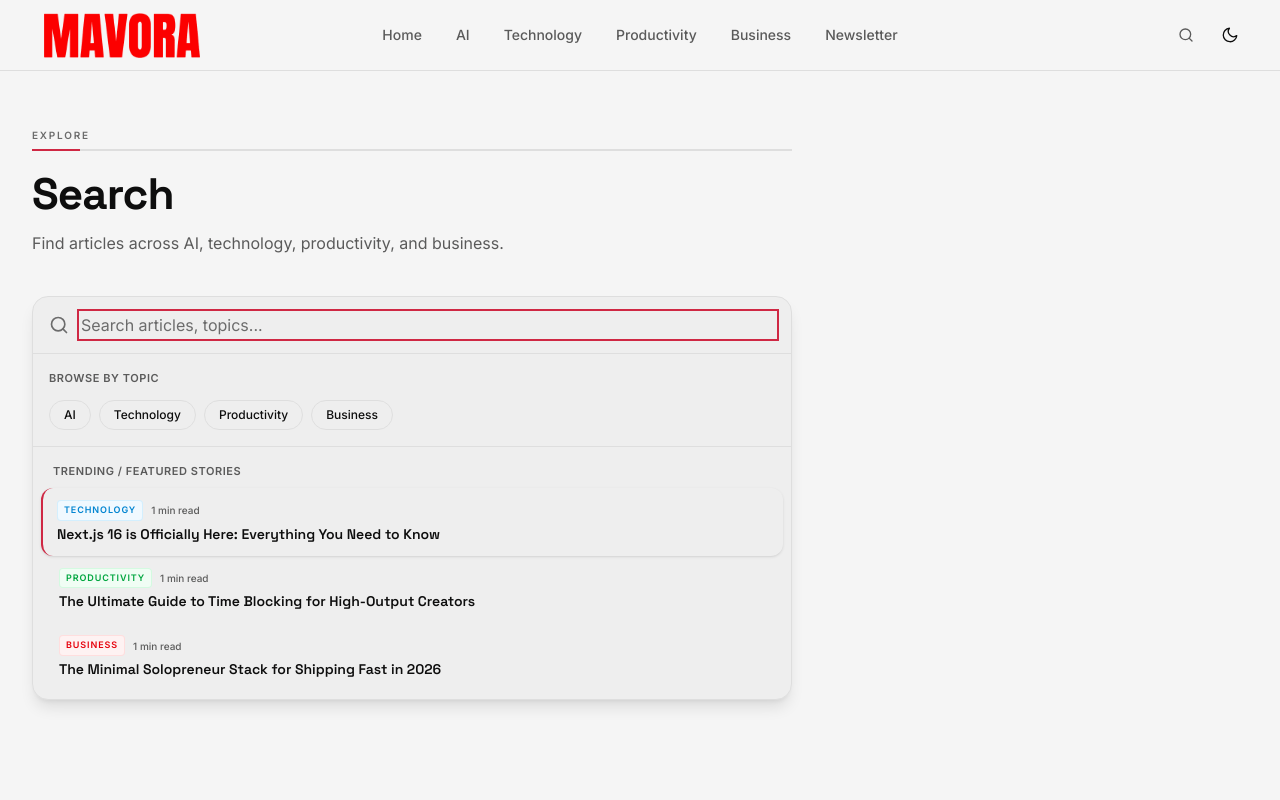
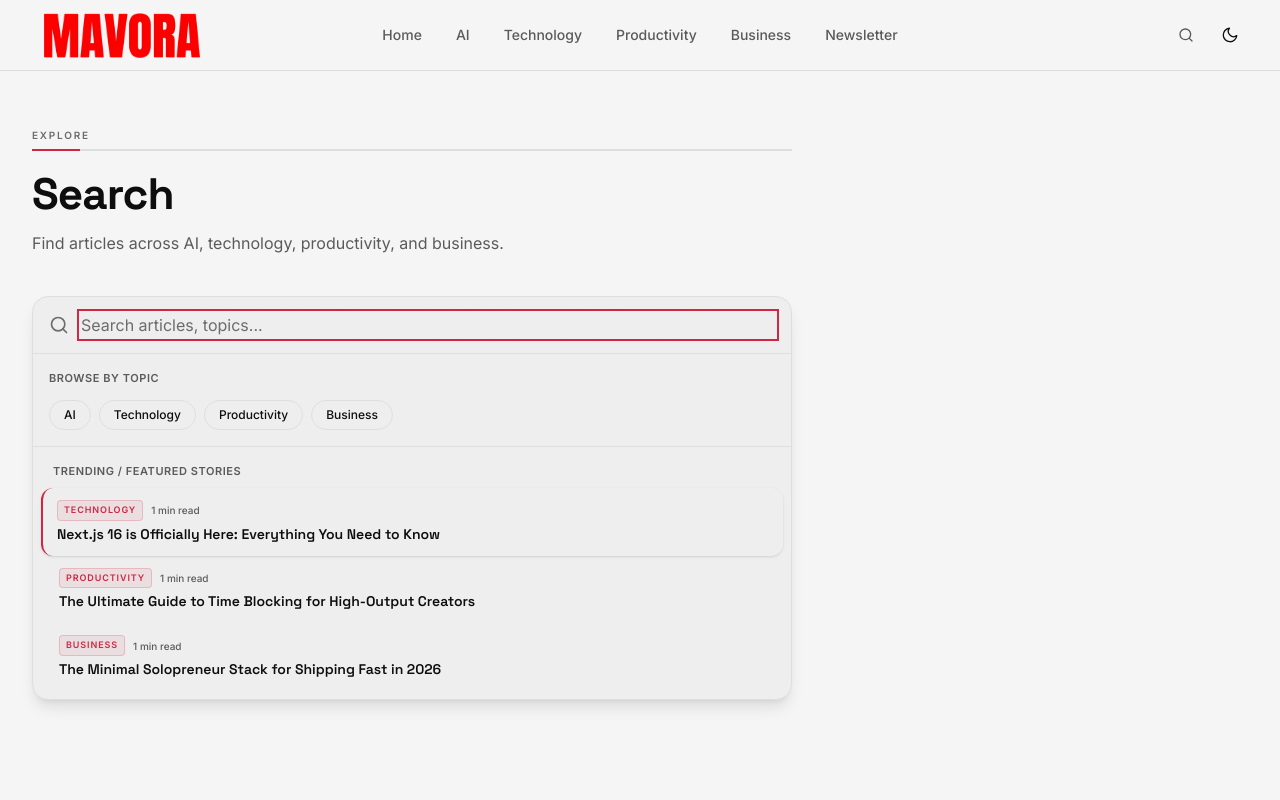
Before and after one commit to SoujanyaDasRoy/Mavora, a Next.js app: page /search in a window 1280 px wide. Shown: the top 800 px of the page. Built offline with nearby package versions, Linux system fonts and the light colour scheme.

Commit message:
design: redesign search, consolidate result items, add loading skeletons and query URL pre-population

```diff
--- a/app/search/page.tsx
+++ b/app/search/page.tsx
@@ -2,7 +2,16 @@ import { SearchBox } from '@/components/SearchBox'
 import { Container } from '@/components/Container'
 import { PageHeader } from '@/components/PageHeader'
 
-export default function SearchPage() {
+export const dynamic = 'force-static'
+
+export default async function SearchPage({
+  searchParams,
+}: {
+  searchParams: Promise<{ q?: string }>
+}) {
+  const { q } = await searchParams
+  const initialQuery = q ?? ''
+
   return (
     <main>
       <Container narrow className="pb-16">
@@ -11,7 +20,7 @@ export default function SearchPage() {
           title="Search"
           dek="Find articles across AI, technology, productivity, and business."
         />
-        <SearchBox />
+        <SearchBox query={initialQuery} />
       </Container>
     </main>
   )
--- a/components/SearchBox.tsx
+++ b/components/SearchBox.tsx
@@ -18,6 +18,108 @@ export interface SearchBoxProps {
   activeIndex?: number
   setActiveIndex?: (index: number) => void
   onSelect?: (entry: SearchEntry) => void
+}
+
+interface SearchResultItemProps {
+  entry: SearchEntry
+  isActive: boolean
+  onClick: () => void
+  onMouseEnter: () => void
+  query: string
+  variant: 'overlay' | 'inline'
+}
+
+function SearchResultItem({
+  entry,
+  isActive,
+  onClick,
+  onMouseEnter,
+  query,
+  variant,
+}: SearchResultItemProps) {
+  const badgeClass = cn(
+    'font-semibold uppercase tracking-widest rounded border shrink-0',
+    'text-[var(--color-accent)] bg-[var(--color-accent)]/8 border-[var(--color-accent)]/20',
+    variant === 'overlay' ? 'text-[10px] px-2 py-0.5' : 'text-[9px] px-1.5 py-0.5'
+  )
+
+  const highlightText = (text: string, q: string) => {
+    if (!q.trim()) return <span>{text}</span>
+    const parts = text.split(new RegExp(`(${escapeRegExp(q)})`, 'gi'))
+    return (
+      <span>
+        {parts.map((part, i) =>
+          part.toLowerCase() === q.toLowerCase() ? (
+            <strong key={i} className="font-bold text-[var(--color-accent)]">
+              {part}
+            </strong>
+          ) : (
+            part
+          )
+        )}
+      </span>
+    )
+  }
+
+  if (variant === 'overlay') {
+    return (
+      <button
+        onClick={onClick}
+        onMouseEnter={onMouseEnter}
+        className={cn(
+          'w-full text-left flex flex-col gap-2 rounded-2xl p-6 transition-all duration-300 outline-none border border-transparent',
+          isActive
+            ? 'bg-[var(--color-bg-secondary)] border-[var(--color-border)] shadow-sm'
+            : 'hover:bg-[var(--color-bg-secondary)]/30'
+        )}
+      >
+        <div className="flex items-center gap-3">
+          <span className={badgeClass}>
+            {PILLAR_LABELS[entry.pillar as keyof typeof PILLAR_LABELS] ?? entry.pillar}
+          </span>
+          <span className="text-xs text-[var(--color-fg-muted)] font-medium">
+            {entry.readingTime} min read
+          </span>
+        </div>
+        <h3 className="font-display font-bold text-xl md:text-2xl leading-snug text-[var(--color-fg)]">
+          {highlightText(entry.title, query)}
+        </h3>
+        {entry.description && (
+          <p className="text-sm md:text-base text-[var(--color-fg-muted)] line-clamp-2">
+            {highlightText(entry.description, query)}
+          </p>
+        )}
+      </button>
+    )
+  }
+
+  // Inline variant
+  return (
+    <button
+      onClick={onClick}
+      onMouseEnter={onMouseEnter}
+      className={cn(
+        'w-full text-left flex items-start gap-3 rounded-xl px-4 py-3 transition-all duration-150 outline-none',
+        isActive
+          ? 'bg-[var(--color-bg-secondary)] shadow-sm border-l-2 border-[var(--color-accent)] pl-3.5'
+          : 'hover:bg-[var(--color-bg-secondary)]/40 border-l-2 border-transparent'
+      )}
+    >
+      <div className="flex-1 min-w-0">
+        <div className="flex items-center gap-2 mb-1">
+          <span className={badgeClass}>
+            {PILLAR_LABELS[entry.pillar as keyof typeof PILLAR_LABELS] ?? entry.pillar}
+          </span>
+          <span className="text-[10px] text-[var(--color-fg-muted)] font-medium">
+            {entry.readingTime} min read
+          </span>
+        </div>
+        <span className="font-display font-semibold text-sm leading-snug text-[var(--color-fg)] block">
+          {highlightText(entry.title, query)}
+        </span>
+      </div>
+    </button>
+  )
 }
 
 export function SearchBox({
@@ -64,8 +166,26 @@ export function SearchBox({
     return () => controller.abort()
   }, [shouldFetch])
 
+  // Set initial query from URL search params on client mount for static HTML export compatibility
+  useEffect(() => {
+    if (typeof window !== 'undefined') {
+      const params = new URLSearchParams(window.location.search)
+      const q = params.get('q')
+      if (q) {
+        setInternalQuery(q)
+      }
+    }
+  }, [])
+
+  // Initial State: If the query prop is passed, initialize internalQuery state with it using a useEffect
+  useEffect(() => {
+    if (propQuery !== undefined) {
+      setInternalQuery(propQuery)
+    }
+  }, [propQuery])
+
   // Resolve which values to use: props or internal state
-  const query = propQuery !== undefined ? propQuery : internalQuery
+  const query = internalQuery
   const status = propStatus !== undefined ? propStatus : internalStatus
   const index = propIndex !== undefined ? propIndex : internalIndex
   const activeIndex = propActiveIndex !== undefined ? propActiveIndex : internalActiveIndex
@@ -82,10 +202,8 @@ export function SearchBox({
 
   // Reset active index when query changes
   useEffect(() => {
-    if (propQuery === undefined) {
     setInternalActiveIndex(0)
-    }
-  }, [query, propQuery])
+  }, [query])
 
   // Prevent background scrolling when overlay is open
   useEffect(() => {
@@ -151,25 +269,6 @@ export function SearchBox({
     }
   }
 
-  // Highlight matches function
-  const highlightText = (text: string, q: string) => {
-    if (!q.trim()) return <span>{text}</span>
-    const parts = text.split(new RegExp(`(${escapeRegExp(q)})`, 'gi'))
-    return (
-      <span>
-        {parts.map((part, i) =>
-          part.toLowerCase() === q.toLowerCase() ? (
-            <strong key={i} className="font-bold text-[var(--color-accent)]">
-              {part}
-            </strong>
-          ) : (
-            part
-          )
-        )}
-      </span>
-    )
-  }
-
   // If not inline and not open, don't render anything
   if (!inline && !isOpen) return null
 
@@ -181,7 +280,7 @@ export function SearchBox({
           {/* Top layout: Giant input and close button */}
           <div className="flex items-center justify-between border-b border-[var(--color-border)] pb-6 md:pb-8 gap-6">
             <div className="flex-1 flex items-center gap-4">
-              <Search className="size-8 md:size-12 text-[var(--color-fg-subtle)] shrink-0" />
+              <Search className="size-8 md:size-10 text-[var(--color-fg-subtle)] shrink-0" />
               <input
                 ref={inputRef}
                 type="text"
@@ -192,7 +291,7 @@ export function SearchBox({
                 }}
                 onKeyDown={handleKeyDown}
                 placeholder="Search articles, topics..."
-                className="w-full bg-transparent outline-none text-3xl md:text-5xl font-extrabold text-[var(--color-fg)] placeholder:text-[var(--color-fg-subtle)] border-none focus:ring-0 p-0"
+                className="w-full bg-transparent outline-none text-2xl md:text-3xl font-bold text-[var(--color-fg)] placeholder:text-[var(--color-fg-subtle)] border-none focus:ring-0 p-0"
               />
             </div>
             <button
@@ -218,10 +317,21 @@ export function SearchBox({
               ) : (
                 <div className="flex flex-col gap-6">
                   {status === 'loading' && (
-                    <p className="text-[var(--color-fg-muted)] text-lg py-12 flex items-center gap-3">
-                      <span className="animate-spin rounded-full h-5 w-5 border-2 border-[var(--color-accent)] border-t-transparent" />
-                      Loading index…
-                    </p>
+                    <div className="flex flex-col gap-6 w-full animate-pulse">
+                      {[1, 2, 3].map((n) => (
+                        <div
+                          key={n}
+                          className="w-full flex flex-col gap-3 rounded-2xl p-6 border border-[var(--color-border)]/40 bg-[var(--color-bg-secondary)]/20"
+                        >
+                          <div className="flex items-center gap-3">
+                            <div className="h-5 w-20 bg-[var(--color-border)]/60 rounded" />
+                            <div className="h-4 w-16 bg-[var(--color-border)]/40 rounded" />
+                          </div>
+                          <div className="h-7 w-3/4 bg-[var(--color-border)]/60 rounded mt-1" />
+                          <div className="h-4 w-5/6 bg-[var(--color-border)]/40 rounded" />
+                        </div>
+                      ))}
+                    </div>
                   )}
                   {status === 'error' && (
                     <p className="text-[var(--color-fg-muted)] text-lg py-12">
@@ -234,104 +344,42 @@ export function SearchBox({
                     </p>
                   )}
                   {status === 'ready' &&
-                    results.map((entry, i) => {
-                      const isActive = i === activeIndex
-                      return (
-                        <button
+                    results.map((entry, i) => (
+                      <SearchResultItem
                         key={`${entry.pillar}-${entry.slug}`}
+                        entry={entry}
+                        isActive={i === activeIndex}
                         onClick={() => handleSelect(entry)}
                         onMouseEnter={() => setActiveIndex(i)}
-                          className={cn(
-                            'w-full text-left flex flex-col gap-2 rounded-2xl p-6 transition-all duration-300 outline-none border border-transparent',
-                            isActive
-                              ? 'bg-[var(--color-bg-secondary)] border-[var(--color-border)] shadow-sm'
-                              : 'hover:bg-[var(--color-bg-secondary)]/30'
-                          )}
-                        >
-                          <div className="flex items-center gap-3">
-                            <span className={cn(
-                              "text-[10px] font-semibold uppercase tracking-widest px-2 py-0.5 rounded border shrink-0",
-                              entry.pillar === 'ai' && "text-purple-600 dark:text-purple-400 bg-purple-50 dark:bg-purple-950/30 border-purple-200/50 dark:border-purple-900/30",
-                              entry.pillar === 'technology' && "text-sky-600 dark:text-sky-400 bg-sky-50 dark:bg-sky-950/30 border-sky-200/50 dark:border-sky-900/30",
-                              entry.pillar === 'productivity' && "text-green-600 dark:text-green-400 bg-green-50 dark:bg-green-950/30 border-green-200/50 dark:border-green-900/30",
-                              entry.pillar === 'business' && "text-red-600 dark:text-red-400 bg-red-50 dark:bg-red-950/30 border-red-200/50 dark:border-red-900/30"
-                            )}>
-                              {PILLAR_LABELS[entry.pillar as keyof typeof PILLAR_LABELS] ?? entry.pillar}
-                            </span>
-                            <span className="text-xs text-[var(--color-fg-muted)] font-medium">
-                              {entry.readingTime} min read
-                            </span>
-                          </div>
-                          <h3 className="font-display font-bold text-xl md:text-2xl leading-snug text-[var(--color-fg)]">
-                            {highlightText(entry.title, query)}
-                          </h3>
-                          {entry.description && (
-                            <p className="text-sm md:text-base text-[var(--color-fg-muted)] line-clamp-2">
-                              {highlightText(entry.description, query)}
-                            </p>
-                          )}
-                        </button>
-                      )
-                    })}
+                        query={query}
+                        variant="overlay"
+                      />
+                    ))}
                 </div>
               )}
             </div>
 
             {/* Right side: Discovery */}
-            <div className="flex flex-col gap-10 border-t md:border-t-0 md:border-l border-[var(--color-border)] pt-10 md:pt-0 md:pl-10">
-              {/* Browse by Topic */}
-              <div>
-                <h3 className="text-xs font-bold text-[var(--color-fg-muted)] uppercase tracking-wider mb-4 font-display">
-                  Browse by Topic
-                </h3>
+            <div className="flex flex-col gap-6 border-t md:border-t-0 md:border-l border-[var(--color-border)] pt-10 md:pt-0 md:pl-10">
               <div className="flex flex-wrap gap-2.5">
-                  {PILLARS.map((pillar) => (
+                {PILLARS.map((pillar) => {
+                  const count = index.filter((p) => p.pillar === pillar).length
+                  return (
                     <button
                       key={pillar}
                       onClick={() => {
                         onClose?.()
                         router.push(`/${pillar}`)
                       }}
-                      className="px-4 py-2 rounded-full text-sm font-medium bg-[var(--color-bg-secondary)] hover:bg-[var(--color-bg-tertiary)] border border-[var(--color-border)] text-[var(--color-fg)] transition-all hover:scale-[1.03] duration-150"
+                      className="px-4 py-2 rounded-full text-sm font-medium bg-[var(--color-bg-secondary)] hover:bg-[var(--color-bg-tertiary)] border border-[var(--color-border)] text-[var(--color-fg)] transition-all hover:scale-[1.03] duration-150 flex items-center gap-2"
                     >
-                      {PILLAR_LABELS[pillar]}
+                      <span>{PILLAR_LABELS[pillar]}</span>
+                      <span className="text-xs text-[var(--color-fg-muted)] font-normal px-1.5 py-0.5 rounded-full bg-[var(--color-bg)] border border-[var(--color-border)]">
+                        {count}
+                      </span>
                     </button>
-                  ))}
-                </div>
-              </div>
-
-              {/* Trending Stories */}
-              <div>
-                <h3 className="text-xs font-bold text-[var(--color-fg-muted)] uppercase tracking-wider mb-4 font-display">
-                  Trending Stories
-                </h3>
-                <div className="flex flex-col gap-5">
-                  {index.slice(0, 3).map((entry) => (
-                    <button
-                      key={`${entry.pillar}-${entry.slug}`}
-                      onClick={() => handleSelect(entry)}
-                      className="w-full text-left group flex flex-col gap-1.5 transition-all duration-200 outline-none"
-                    >
-                      <div className="flex items-center gap-2">
-                        <span className={cn(
-                          "text-[8px] font-semibold uppercase tracking-widest px-1 py-0.2 rounded border shrink-0",
-                          entry.pillar === 'ai' && "text-purple-600 dark:text-purple-400 bg-purple-50 dark:bg-purple-950/30 border-purple-200/50 dark:border-purple-900/30",
-                          entry.pillar === 'technology' && "text-sky-600 dark:text-sky-400 bg-sky-50 dark:bg-sky-950/30 border-sky-200/50 dark:border-sky-900/30",
-                          entry.pillar === 'productivity' && "text-green-600 dark:text-green-400 bg-green-50 dark:bg-green-950/30 border-green-200/50 dark:border-green-900/30",
-                          entry.pillar === 'business' && "text-red-600 dark:text-red-400 bg-red-50 dark:bg-red-950/30 border-red-200/50 dark:border-red-900/30"
-                        )}>
-                          {PILLAR_LABELS[entry.pillar as keyof typeof PILLAR_LABELS] ?? entry.pillar}
-                        </span>
-                        <span className="text-[10px] text-[var(--color-fg-muted)] font-medium">
-                          {entry.readingTime} min read
-                        </span>
-                      </div>
-                      <h4 className="font-display font-semibold text-sm leading-snug text-[var(--color-fg)] group-hover:text-[var(--color-accent)] transition-colors line-clamp-2">
-                        {entry.title}
-                      </h4>
-                    </button>
-                  ))}
-                </div>
+                  )
+                })}
               </div>
             </div>
           </div>
@@ -371,52 +419,39 @@ export function SearchBox({
             <h3 className="text-[11px] font-semibold text-[var(--color-fg-muted)] uppercase tracking-wider px-3 pt-2 pb-2">
               Trending / Featured Stories
             </h3>
-            {index.slice(0, 3).map((entry, i) => {
-              const isActive = i === activeIndex
-              return (
-                <button
+            {index.slice(0, 3).map((entry, i) => (
+              <SearchResultItem
                 key={`${entry.pillar}-${entry.slug}`}
+                entry={entry}
+                isActive={i === activeIndex}
                 onClick={() => handleSelect(entry)}
                 onMouseEnter={() => setActiveIndex(i)}
-                  className={cn(
-                    'w-full text-left flex items-start gap-3 rounded-xl px-4 py-3 transition-all duration-150 outline-none',
-                    isActive
-                      ? 'bg-[var(--color-bg-secondary)] shadow-sm border-l-2 border-[var(--color-accent)] pl-3.5'
-                      : 'hover:bg-[var(--color-bg-secondary)]/40 border-l-2 border-transparent'
-                  )}
-                >
-                  <div className="flex-1 min-w-0">
-                    <div className="flex items-center gap-2 mb-1">
-                      <span className={cn(
-                        "text-[9px] font-semibold uppercase tracking-widest px-1.5 py-0.5 rounded border shrink-0",
-                        entry.pillar === 'ai' && "text-purple-600 dark:text-purple-400 bg-purple-50 dark:bg-purple-950/30 border-purple-200/50 dark:border-purple-900/30",
-                        entry.pillar === 'technology' && "text-sky-600 dark:text-sky-400 bg-sky-50 dark:bg-sky-950/30 border-sky-200/50 dark:border-sky-900/30",
-                        entry.pillar === 'productivity' && "text-green-600 dark:text-green-400 bg-green-50 dark:bg-green-950/30 border-green-200/50 dark:border-green-900/30",
-                        entry.pillar === 'business' && "text-red-600 dark:text-red-400 bg-red-50 dark:bg-red-950/30 border-red-200/50 dark:border-red-900/30"
-                      )}>
-                        {PILLAR_LABELS[entry.pillar as keyof typeof PILLAR_LABELS] ?? entry.pillar}
-                      </span>
-                      <span className="text-[10px] text-[var(--color-fg-muted)] font-medium">
-                        {entry.readingTime} min read
-                      </span>
-                    </div>
-                    <span className="font-display font-semibold text-sm leading-snug text-[var(--color-fg)] block">
-                      {entry.title}
-                    </span>
-                  </div>
-                </button>
-              )
-            })}
+                query={query}
+                variant="inline"
+              />
+            ))}
           </div>
         </div>
       ) : (
         /* Otherwise, show filtered search results */
         <div className="p-2">
           {status === 'loading' && (
-            <p className="text-[var(--color-fg-muted)] text-sm px-3 py-8 text-center flex items-center justify-center gap-2">
-              <span className="animate-spin rounded-full h-4 w-4 border-2 border-[var(--color-accent)] border-t-transparent" />
-              Loading index…
-            </p>
+            <div className="flex flex-col gap-2 p-2 animate-pulse">
+              {[1, 2, 3].map((n) => (
+                <div
+                  key={n}
+                  className="w-full flex items-start gap-3 rounded-xl px-4 py-3 bg-[var(--color-bg-secondary)]/20 border border-[var(--color-border)]/20"
+                >
+                  <div className="flex-1 min-w-0 flex flex-col gap-2">
+                    <div className="flex items-center gap-2">
+                      <div className="h-4.5 w-16 bg-[var(--color-border)]/60 rounded" />
+                      <div className="h-3.5 w-12 bg-[var(--color-border)]/40 rounded" />
+                    </div>
+                    <div className="h-5 w-5/6 bg-[var(--color-border)]/60 rounded mt-0.5" />
+                  </div>
+                </div>
+              ))}
+            </div>
           )}
           {status === 'error' && (
             <p className="text-[var(--color-fg-muted)] text-sm px-3 py-8 text-center">
@@ -429,42 +464,17 @@ export function SearchBox({
             </p>
           )}
           {status === 'ready' &&
-            results.map((entry, i) => {
-              const isActive = i === activeIndex
-              return (
-                <button
+            results.map((entry, i) => (
+              <SearchResultItem
                 key={`${entry.pillar}-${entry.slug}`}
+                entry={entry}
+                isActive={i === activeIndex}
                 onClick={() => handleSelect(entry)}
                 onMouseEnter={() => setActiveIndex(i)}
-                  className={cn(
-                    'w-full text-left flex items-start gap-3 rounded-xl px-4 py-3 transition-all duration-150 outline-none',
-                    isActive
-                      ? 'bg-[var(--color-bg-secondary)] shadow-sm border-l-2 border-[var(--color-accent)] pl-3.5'
-                      : 'hover:bg-[var(--color-bg-secondary)]/40 border-l-2 border-transparent'
-                  )}
-                >
-                  <div className="flex-1 min-w-0">
-                    <div className="flex items-center gap-2 mb-1">
-                      <span className={cn(
-                        "text-[9px] font-semibold uppercase tracking-widest px-1.5 py-0.5 rounded border shrink-0",
-                        entry.pillar === 'ai' && "text-purple-600 dark:text-purple-400 bg-purple-50 dark:bg-purple-950/30 border-purple-200/50 dark:border-purple-900/30",
-                        entry.pillar === 'technology' && "text-sky-600 dark:text-sky-400 bg-sky-50 dark:bg-sky-950/30 border-sky-200/50 dark:border-sky-900/30",
-                        entry.pillar === 'productivity' && "text-green-600 dark:text-green-400 bg-green-50 dark:bg-green-950/30 border-green-200/50 dark:border-green-900/30",
-                        entry.pillar === 'business' && "text-red-600 dark:text-red-400 bg-red-50 dark:bg-red-950/30 border-red-200/50 dark:border-red-900/30"
-                      )}>
-                        {PILLAR_LABELS[entry.pillar as keyof typeof PILLAR_LABELS] ?? entry.pillar}
-                      </span>
-                      <span className="text-[10px] text-[var(--color-fg-muted)] font-medium">
-                        {entry.readingTime} min read
-                      </span>
-                    </div>
-                    <span className="font-display font-semibold text-sm leading-snug text-[var(--color-fg)] block">
-                      {highlightText(entry.title, query)}
-                    </span>
-                  </div>
-                </button>
-              )
-            })}
+                query={query}
+                variant="inline"
+              />
+            ))}
         </div>
       )}
     </>
```
Also changed, not shown: 1 other file (tests, documents, lock files or other folders). Lines whose indentation alone changed are shown as unchanged.
